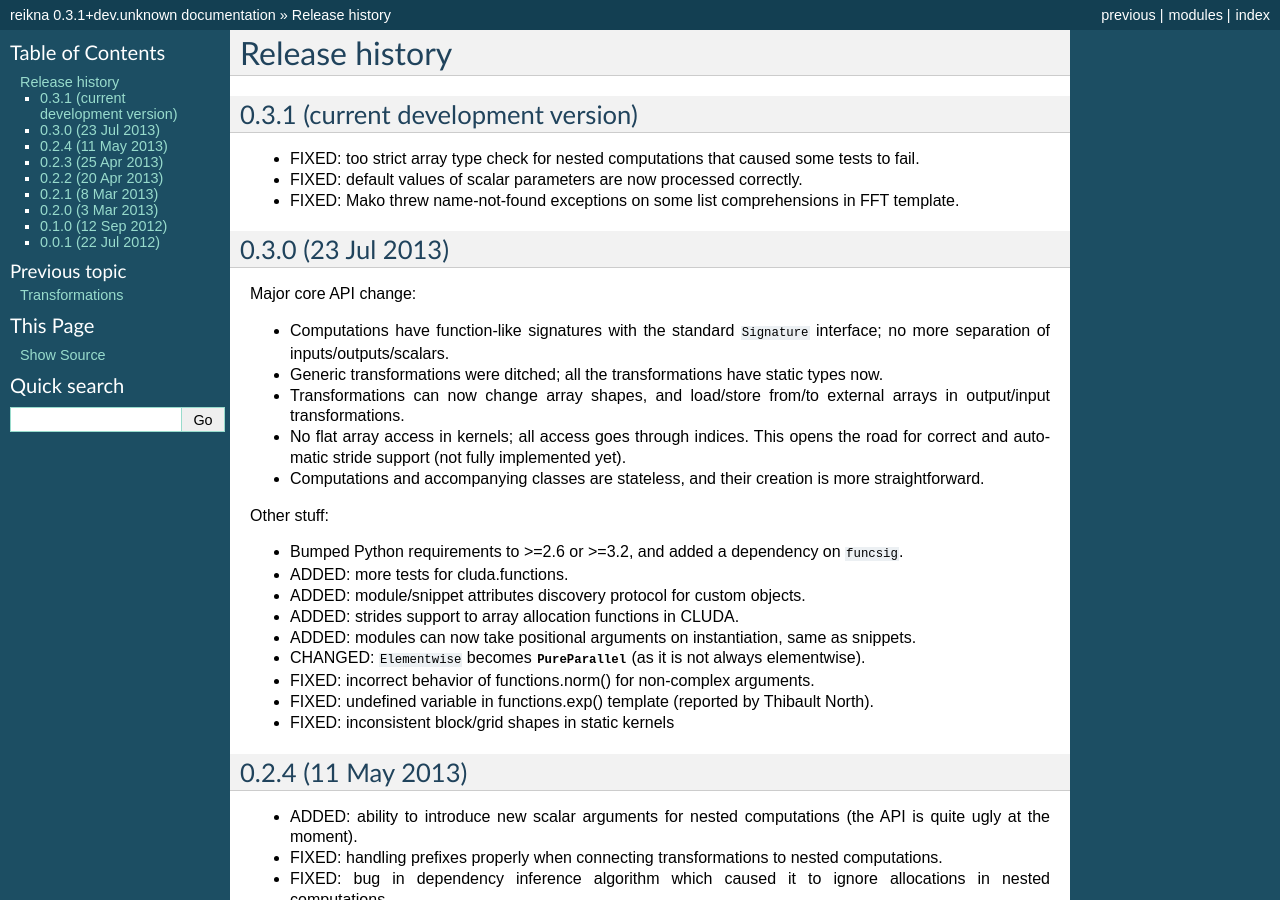
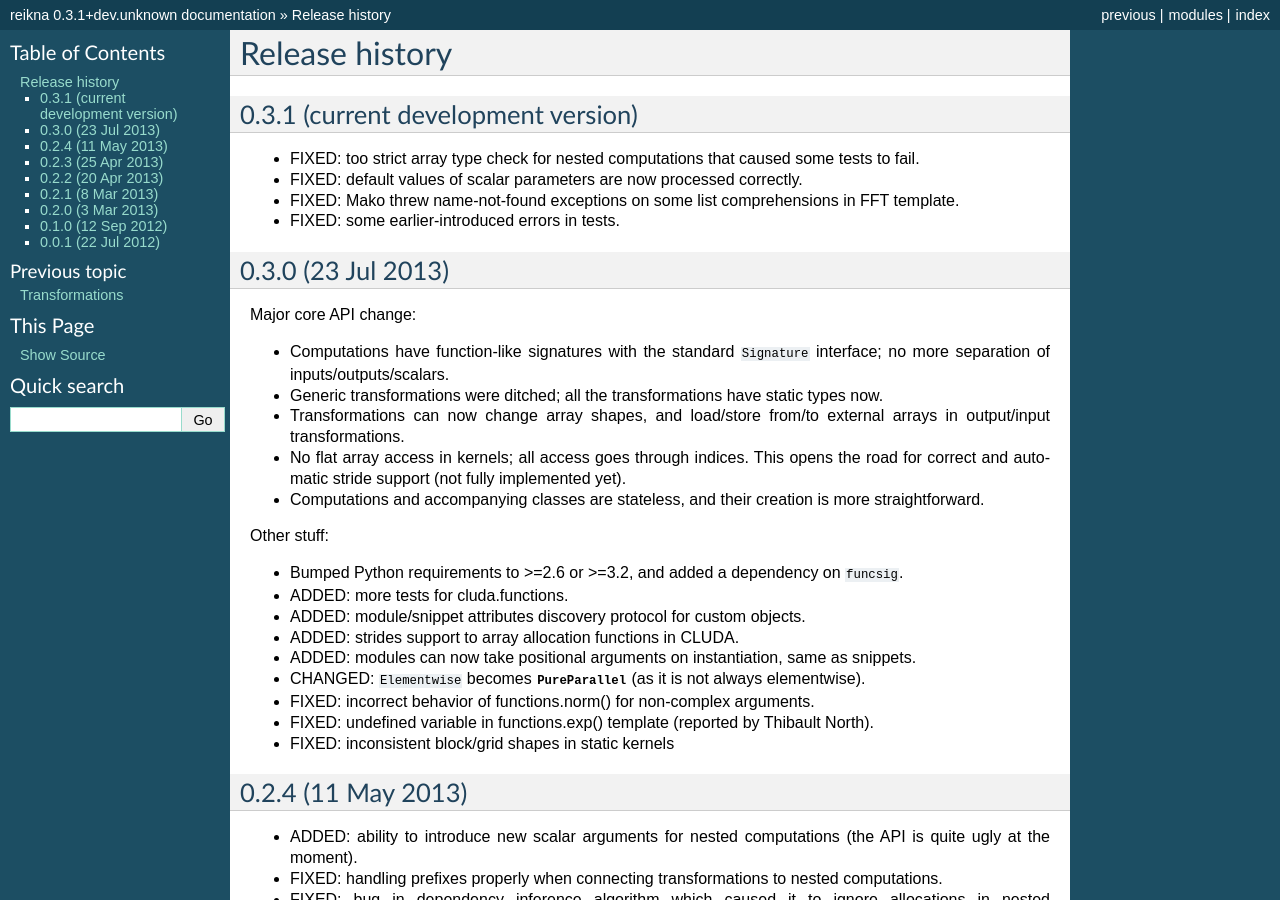
Before and after one commit to fjarri/reikna, a Sphinx documentation site: the page built from doc/source/history.rst, in a window 1280 px wide and 900 px high. Built offline with Sphinx 7.4.7, drawn with Linux system fonts in a browser that asks for light colours.

```diff
--- a/doc/source/history.rst
+++ b/doc/source/history.rst
@@ -11,6 +11,8 @@ Release history
 * FIXED: default values of scalar parameters are now processed correctly.
 
 * FIXED: Mako threw name-not-found exceptions on some list comprehensions in FFT template.
+
+* FIXED: some earlier-introduced errors in tests.
 
 
 0.3.0 (23 Jul 2013)
```
Also changed, not shown: 1 other file.
